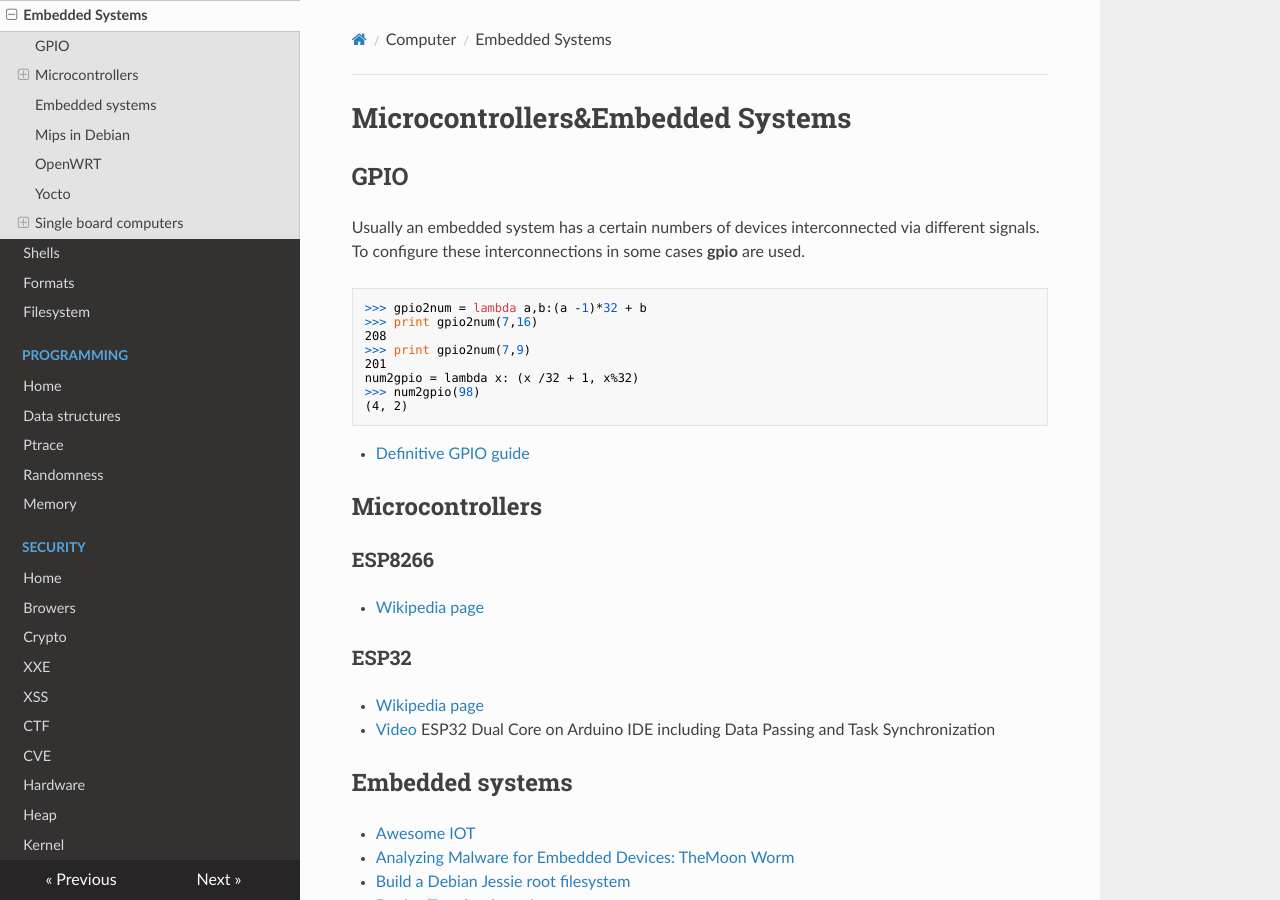
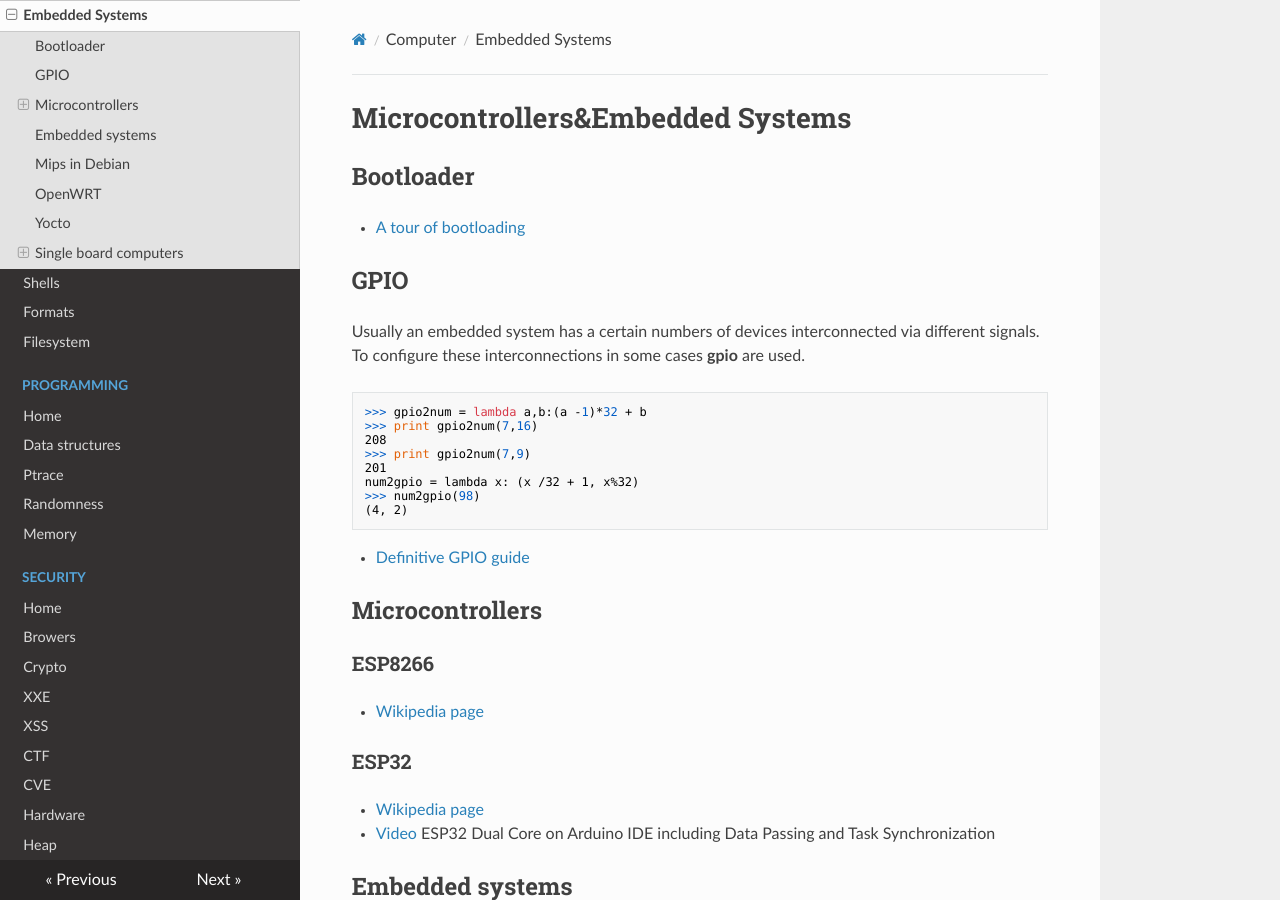
Before and after one commit to gipi/low-level, an MkDocs documentation site: the page built from docs/embedded.md, in a window 1280 px wide and 900 px high. Built offline with MkDocs 1.6.1, drawn with Linux system fonts in a browser that asks for light colours; nearby versions of some CDN libraries; old or Windows-style settings are respelled for this version of MkDocs.

Commit message:
Update embedded.md

```diff
--- a/docs/embedded.md
+++ b/docs/embedded.md
@@ -1,4 +1,8 @@
 # Microcontrollers&Embedded Systems
+
+## Bootloader
+
+ - [A tour of bootloading](http://www.bxsays.com/blog/2015/09/03/a-toure-of-bootloading.html)
 
 ## GPIO
 
```
